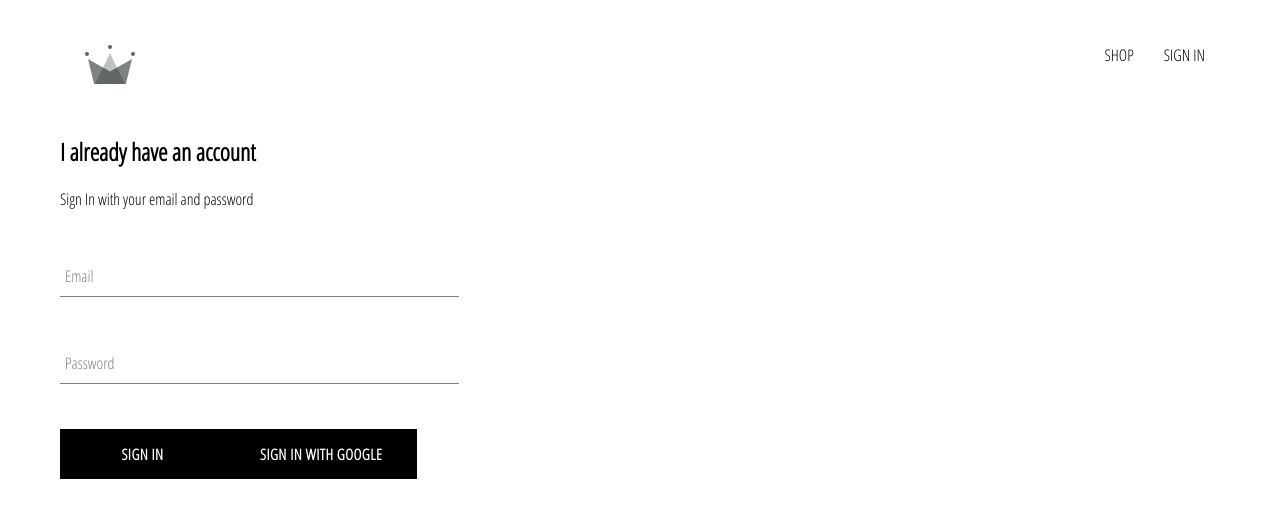
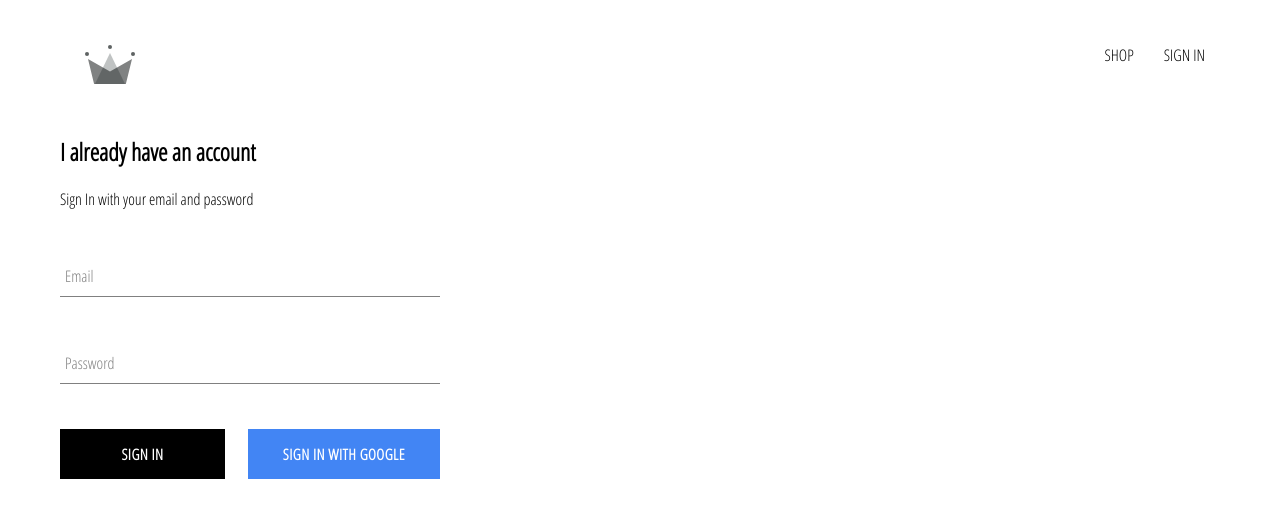
Before and after one commit to rahulv055/crown-clothing, a React (Create React App) app: page /signin in a window 1280 px wide. Shown: the top 518 px of the page. Built offline with nearby package versions, Linux system fonts and the light colour scheme; no server answers.

Commit message:
implemented sign out and styling changes

```diff
--- a/src/App.css
+++ b/src/App.css
@@ -7,3 +7,7 @@
   text-decoration: none;
   color: black;
 }
+
+* {
+  box-sizing: border-box;
+}
--- a/src/App.js
+++ b/src/App.js
@@ -29,7 +29,7 @@
   render() {
     return (
       <div className="App">
-        <Header/>
+        <Header currentUser={this.state.currentUser}/>
         <Switch>
         <Route exact path="/" component={HomePage}/>
         <Route path="/shop" component={ShopPage}/>
--- a/src/components/custom-button/custom-button.components.jsx
+++ b/src/components/custom-button/custom-button.components.jsx
@@ -3,8 +3,8 @@
 import './custom-button.styles.scss'
 
 
-const CustomButton = ({children,...otherProps}) => (
-    <button className="custom-button" {...otherProps}>
+const CustomButton = ({children,googleSigIn,...otherProps}) => (
+    <button className={`${googleSigIn ? "google-sign-in": ""} custom-button`} {...otherProps}>
     {children}
     </button>
 )
--- a/src/components/custom-button/custom-button.styles.scss
+++ b/src/components/custom-button/custom-button.styles.scss
@@ -19,4 +19,15 @@
     color: black;
     border: 1px solid black;
   }
+
+  &.google-sign-in {
+    background-color: #4285f4;
+    color: white;
+
+    &:hover {
+      background-color: #357ae8;
+      border: none;
+    }
+
+  }
 }
--- a/src/components/header/header.components.jsx
+++ b/src/components/header/header.components.jsx
@@ -1,10 +1,11 @@
 import React from 'react';
 import {Link} from 'react-router-dom';
+import {auth} from '../../firebase/firebase.utils'
 import "./header.styles.scss";
 
 import {ReactComponent as Logo} from "../../assests/crown.svg";
 
-const Header = () => (
+const Header = ({currentUser}) => (
     <div className="header">
         <Link className="logo-container" to="/">
          <Logo className="logo"/>
@@ -13,9 +14,14 @@
         <Link className="option" to="/shop">
             SHOP
             </Link>
-            <Link className="option" to="/signin">
-            SIGN IN
-            </Link>
+            {
+                currentUser ?
+                (<div className="option" onClick={()=> auth.signOut()}>SIGN OUT</div>)
+                :
+                (<Link className="option" to="/signin">
+                SIGN IN
+                </Link>)
+            }
     </div>
     </div>
 )
--- a/src/components/header/header.styles.scss
+++ b/src/components/header/header.styles.scss
@@ -20,6 +20,7 @@
 
     .option {
       padding: 10px 15px;
+      cursor: pointer;
     }
   }
 }
--- a/src/components/sign-in/sign-in.components.jsx
+++ b/src/components/sign-in/sign-in.components.jsx
@@ -43,10 +43,12 @@
                     value={this.state.password}
                     required
                     />
+                    <div className="buttons">
                     <CustomButton type="submit" >Sign In</CustomButton>
-                    <CustomButton onClick={signInWithGoogle} >
+                    <CustomButton onClick={signInWithGoogle} googleSigIn>
                         Sign In With Google
                     </CustomButton>
+                    </div>
                 </form>
 
             </div>
--- a/src/components/sign-in/sign-in.styles.scss
+++ b/src/components/sign-in/sign-in.styles.scss
@@ -1,9 +1,14 @@
 .sign-in {
-    width: 30vw;
+    width: 380px;
     display: flex;
     flex-direction: column;
 
     .title {
         margin: 10px 0;
     }
+
+    .buttons {
+        display: flex;
+        justify-content: space-between;
+    }
 }
```
